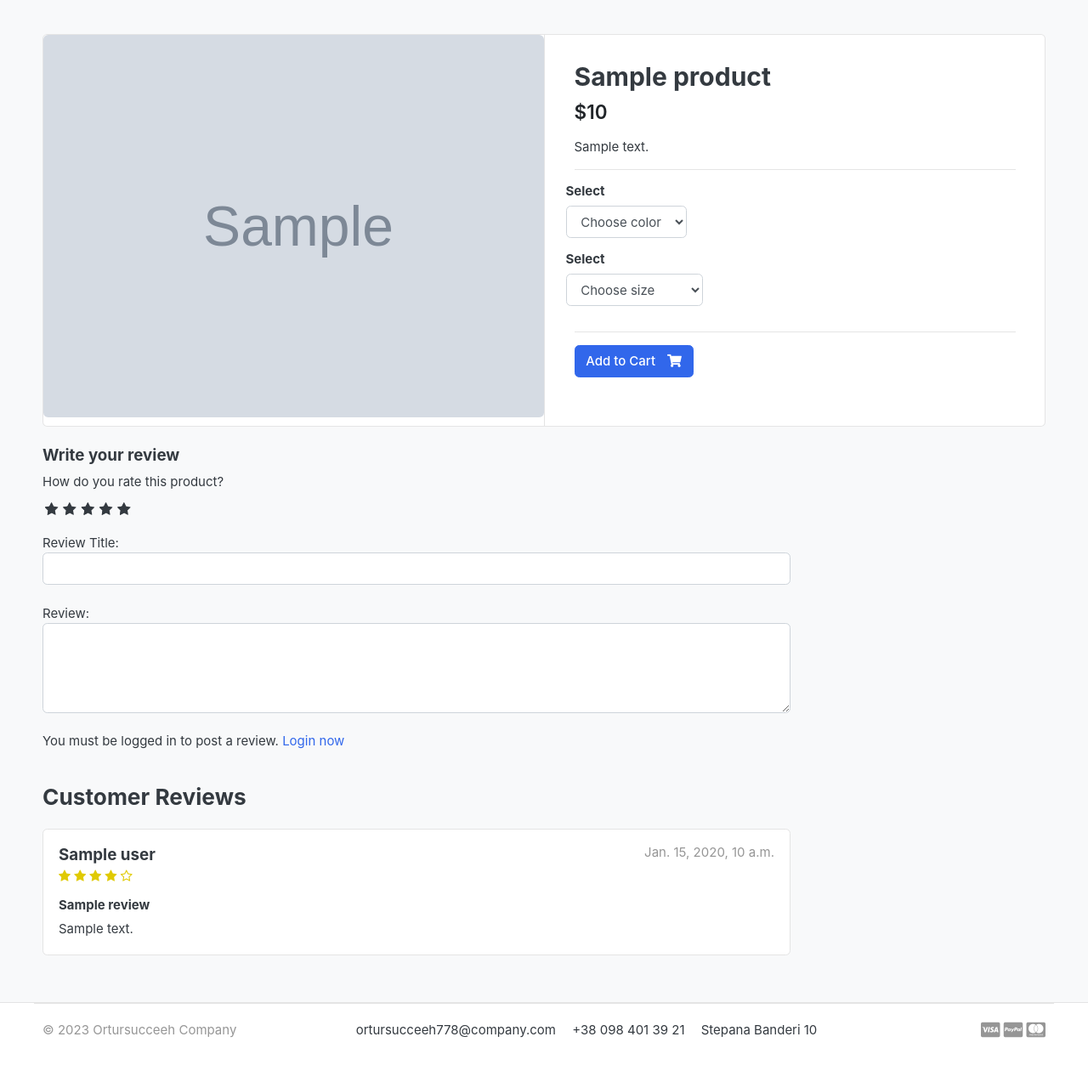
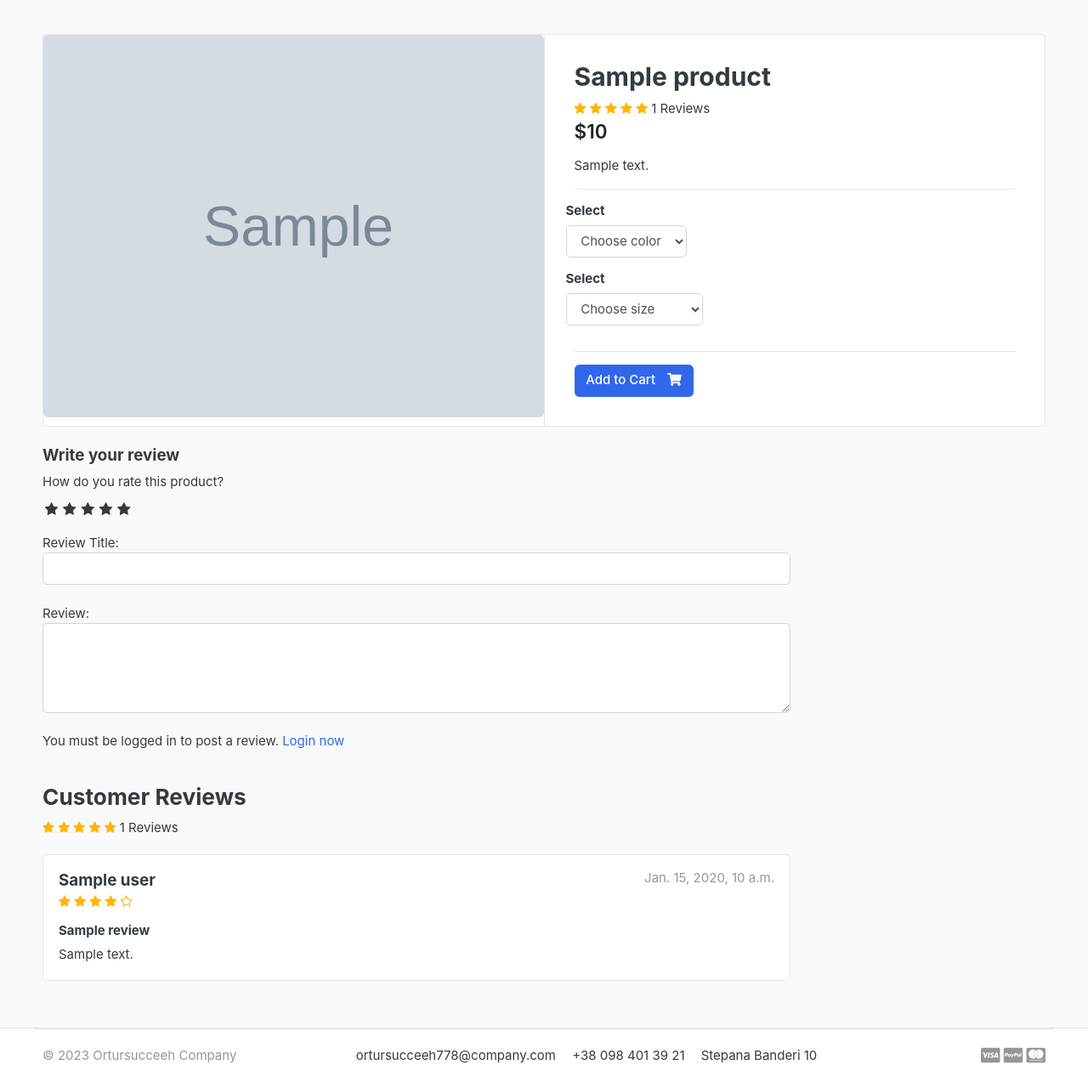
Before and after one commit to ortursucceeh/django-Ecommerce-site, a Django app: template templates/store/product_detail.html in a window 1280 px wide. Shown: the part 118-1391 px from the top of the page at 85% size. Before the commit the page ends 1339 px from the top, so only its background shows below. Run offline with Django 4.2, Linux system fonts and the light colour scheme; the template is opened without the code that fills it: most values are stand-ins (such as "Sample title", 1, 10 or a date in 2020); grey boxes marked "Sample" are stand-in pictures; some libraries are stand-ins or nearby versions; some web fonts are replaced.

Commit message:
add avg and count of rate

```diff
--- a/mysite/static/mysite/css/custom.css
+++ b/mysite/static/mysite/css/custom.css
@@ -38,5 +38,5 @@ label:hover ~ input:checked ~ label {
 }
 
 .rating-star i {
-    color: rgb(224, 202, 2) !important;
+    color: #ffb503 !important;
 }
--- a/templates/store/product_detail.html
+++ b/templates/store/product_detail.html
@@ -20,6 +20,19 @@
               <article class="content-body">
 
               <h2 class="title">{{ product.name }}</h2>
+              <span>
+                <div class="rating-star">
+                  <span>
+                    <i class="fa fa-star{%if product.averageReview < 0.5 %}-o{% elif product.averageReview >= 0.5 and product.averageReview < 1 %}-half-o {% endif %}" aria-hidden="true"></i>
+                    <i class="fa fa-star{%if product.averageReview < 1.5 %}-o{% elif product.averageReview >= 1.5 and product.averageReview < 2 %}-half-o {% endif %}" aria-hidden="true"></i>
+                    <i class="fa fa-star{%if product.averageReview < 2.5 %}-o{% elif product.averageReview >= 2.5 and product.averageReview < 3 %}-half-o {% endif %}" aria-hidden="true"></i>
+                    <i class="fa fa-star{%if product.averageReview < 3.5 %}-o{% elif product.averageReview >= 3.5 and product.averageReview < 4 %}-half-o {% endif %}" aria-hidden="true"></i>
+                    <i class="fa fa-star{%if product.averageReview < 4.5 %}-o{% elif product.averageReview >= 4.5 and product.averageReview < 5 %}-half-o {% endif %}" aria-hidden="true"></i>
+                    <span>{{product.countReview}} Reviews</span>
+                  </span>
+                </div>
+              </span>
+
 
               <div class="mb-3">
                   <var class="price h4">${{ product.price }}</var>
@@ -117,6 +130,18 @@
        {% include "mysite/includes/alerts.html" %}
         <header class="section-heading">
           <h3>Customer Reviews </h3>
+          <span>
+            <div class="rating-star">
+              <span>
+                <i class="fa fa-star{%if product.averageReview < 0.5 %}-o{% elif product.averageReview >= 0.5 and product.averageReview < 1 %}-half-o {% endif %}" aria-hidden="true"></i>
+                <i class="fa fa-star{%if product.averageReview < 1.5 %}-o{% elif product.averageReview >= 1.5 and product.averageReview < 2 %}-half-o {% endif %}" aria-hidden="true"></i>
+                <i class="fa fa-star{%if product.averageReview < 2.5 %}-o{% elif product.averageReview >= 2.5 and product.averageReview < 3 %}-half-o {% endif %}" aria-hidden="true"></i>
+                <i class="fa fa-star{%if product.averageReview < 3.5 %}-o{% elif product.averageReview >= 3.5 and product.averageReview < 4 %}-half-o {% endif %}" aria-hidden="true"></i>
+                <i class="fa fa-star{%if product.averageReview < 4.5 %}-o{% elif product.averageReview >= 4.5 and product.averageReview < 5 %}-half-o {% endif %}" aria-hidden="true"></i>
+                <span>{{product.countReview}} Reviews</span>
+              </span>
+            </div>
+          </span>
 
         </header>
 
```
Also changed, not shown: store/models.py (+8 -1 lines), store/views.py (+6 -3 lines).
